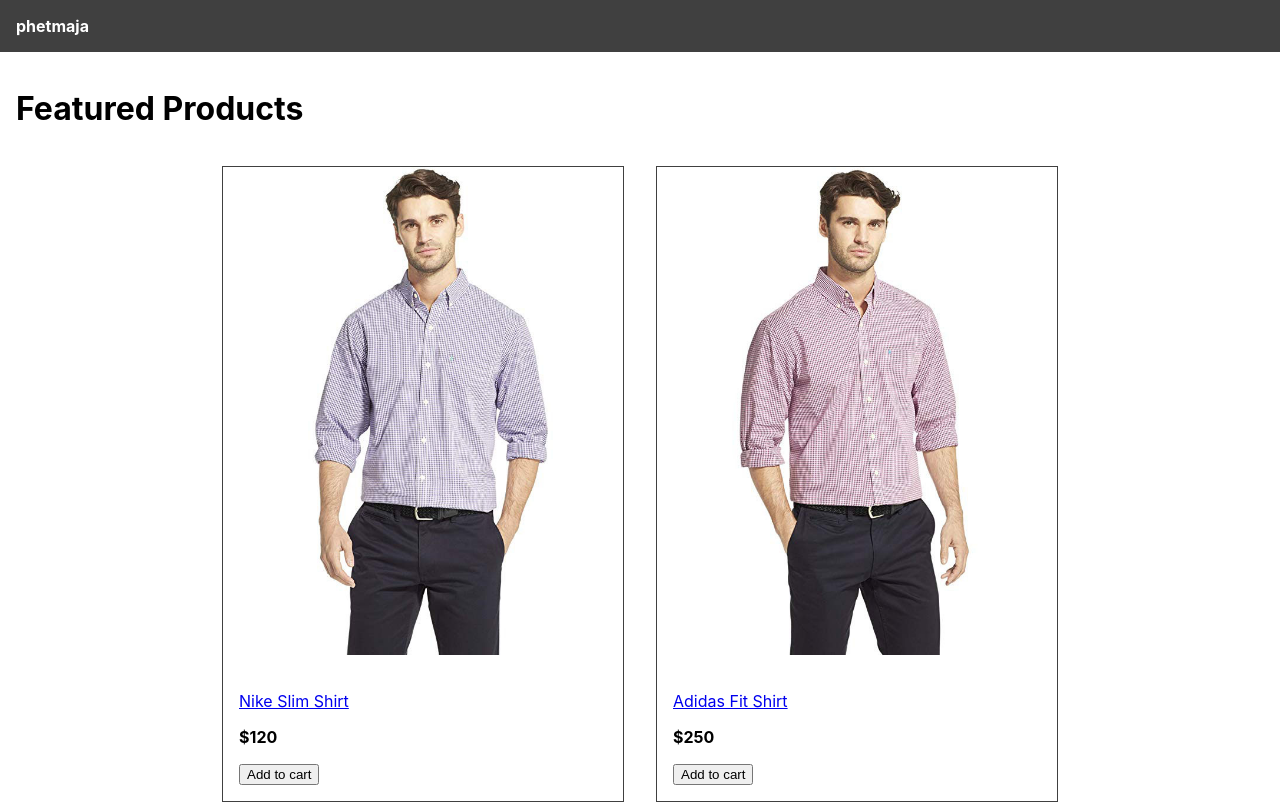
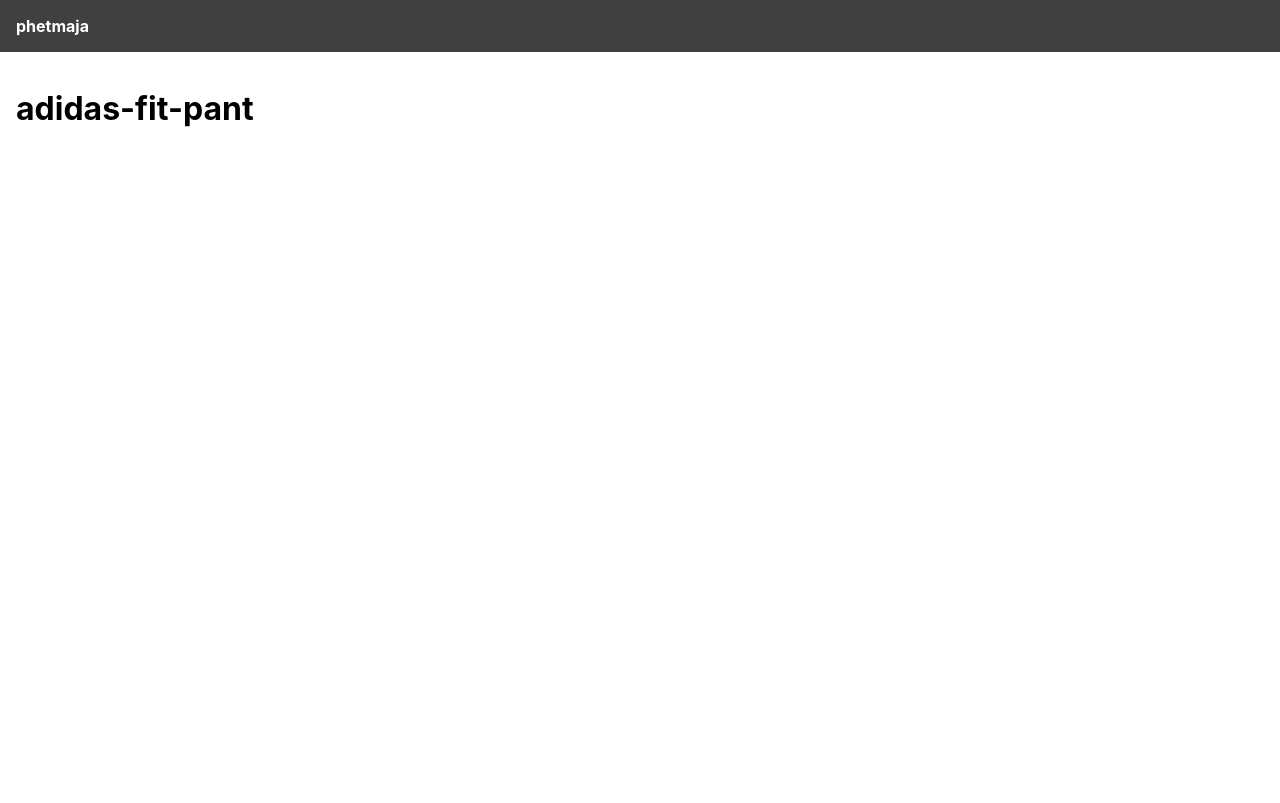
Before and after one commit to PHETMAJA/PHETMAJA-beginner-react-ecommerce, a React (Create React App) app in the folder phetmaja/frontend/: page /product/adidas-fit-pant in a window 1280 px wide. Shown: the top 803 px of the page. Built offline with nearby package versions, Linux system fonts and the light colour scheme.

Commit message:
Add-Routing

```diff
--- a/phetmaja/frontend/package.json
+++ b/phetmaja/frontend/package.json
@@ -8,6 +8,7 @@
     "@testing-library/user-event": "^13.5.0",
     "react": "^18.2.0",
     "react-dom": "^18.2.0",
+    "react-router-dom": "^6.8.0",
     "react-scripts": "5.0.1",
     "web-vitals": "^2.1.4"
   },
--- a/phetmaja/frontend/src/App.js
+++ b/phetmaja/frontend/src/App.js
@@ -1,33 +1,22 @@
-import data from './data';
+import { BrowserRouter, Routes, Route, Link } from 'react-router-dom';
+import HomeScreen from './screens/HomeScreen';
+import ProductScreen from './screens/ProductScreen';
 
 function App() {
   return (
+    <BrowserRouter>
       <div>
         <header>
-        <a href="/">phetmaja</a>
+          <Link to="/">phetmaja</Link>
         </header>
         <main>
-        <h1>Featured Products</h1>
-        <div className="products">
-          {data.products.map((product) => (
-            <div className="product" key={product.slug}>
-              <a href={`/product/${product.slug}`}>
-                <img src={product.image} alt={product.name} />
-              </a>
-              <div className="product-info">
-                <a href={`/product/${product.slug}`}>
-                  <p>{product.name}</p>
-                </a>
-                <p>
-                  <strong>${product.price}</strong>
-                </p>
-                <button type="">Add to cart</button>
-              </div>
-            </div>
-          ))}
-        </div>
+          <Routes>
+            <Route path="/" element={<HomeScreen />} exact />
+            <Route path="/product/:slug" element={<ProductScreen />} exact />
+          </Routes>
         </main>
       </div>
+    </BrowserRouter>
   );
 }
 
--- /dev/null
+++ b/phetmaja/frontend/src/screens/HomeScreen.js
@@ -0,0 +1,30 @@
+import { Link } from 'react-router-dom';
+import data from '../data';
+
+function HomeScreen() {
+  return (
+    <div>
+      <h1>Featured Products</h1>
+      <div className="products">
+        {data.products.map((product) => (
+          <div className="product" key={product.slug}>
+            <Link to={`/product/${product.slug}`}>
+              <img src={product.image} alt={product.name} />
+            </Link>
+            <div className="product-info">
+              <Link to={`/product/${product.slug}`}>
+                <p>{product.name}</p>
+              </Link>
+              <p>
+                <strong>${product.price}</strong>
+              </p>
+              <button type="">Add to cart</button>
+            </div>
+          </div>
+        ))}
+      </div>
+    </div>
+  );
+}
+
+export default HomeScreen;
--- /dev/null
+++ b/phetmaja/frontend/src/screens/ProductScreen.js
@@ -0,0 +1,13 @@
+import { useParams } from 'react-router-dom';
+
+function ProductScreen() {
+  const params = useParams();
+  const { slug } = params;
+  return (
+    <div>
+      <h1>{slug}</h1>
+    </div>
+  );
+}
+
+export default ProductScreen;
```
Also changed, not shown: 2 other files (tests, documents, lock files or other folders). Lines whose indentation alone changed are shown as unchanged.
